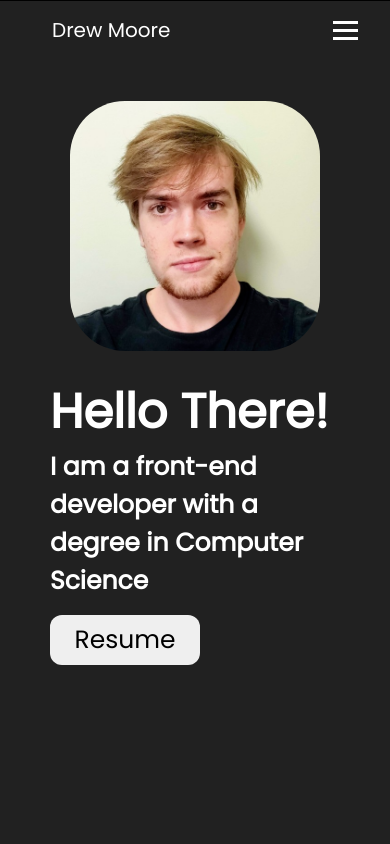
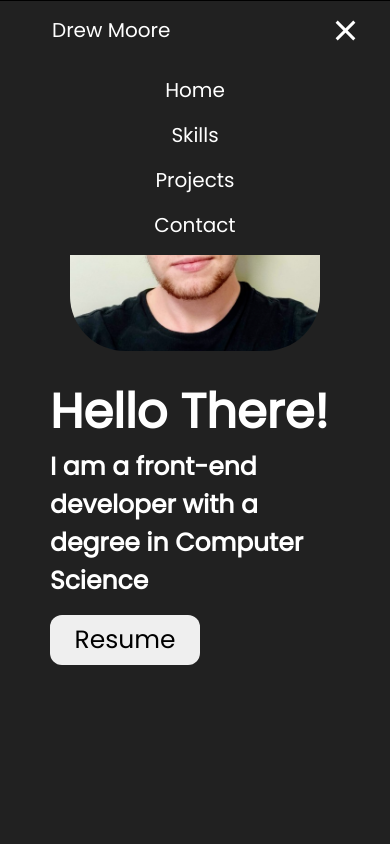
Before and after one commit to drew18moore/drew18moore.github.io-old, a plain HTML site: page index.html in a window 390 px wide. Both pictures are taken after a click on the element 345 px from the left and 30 px from the top of the page. Shown: the top 844 px of the page. Drawn offline with Linux system fonts and the light colour scheme.

Commit message:
Created hamburger.

```diff
--- a/index.html
+++ b/index.html
@@ -52,5 +52,6 @@
             </ul>
         </div>
     </main>
+    <script src="./index.js"></script>
 </body>
 </html>
--- /dev/null
+++ b/index.js
@@ -0,0 +1,6 @@
+window.onload = () => {
+    document.querySelector(".hamburger").addEventListener("click", () => {
+        document.querySelector(".hamburger").classList.toggle("active");
+        document.querySelector(".nav-links").classList.toggle("active");
+    })
+}
--- a/styles.css
+++ b/styles.css
@@ -69,6 +69,8 @@ nav a {
     height: 3px;
     margin: 5px auto;
     background-color: white;
+    -webkit-transition: all 0.3s ease-in-out;
+    transition: all 0.3s ease-in-out;
 }
 
 /* Main */
@@ -183,6 +185,18 @@ nav a {
         display: block;
     }
 
+    .hamburger.active .bar:nth-child(2) {
+        opacity: 0;
+    }
+
+    .hamburger.active .bar:nth-child(1) {
+        transform: translateY(8px) rotate(45deg);
+    }
+
+    .hamburger.active .bar:nth-child(3) {
+        transform: translateY(-8px) rotate(-45deg);
+    }
+
     .nav-links {
         position: fixed;
         left: -100%;
@@ -190,5 +204,17 @@ nav a {
         gap: 0;
         flex-direction: column;
         width: 100%;
+        text-align: center;
+        background-color: #212121;
+        transition: 0.3s;
+    }
+
+    .nav-links li {
+        display: block;
+        margin: 15px auto;
+    }
+
+    .nav-links.active {
+        left: 0;
     }
 }
```
